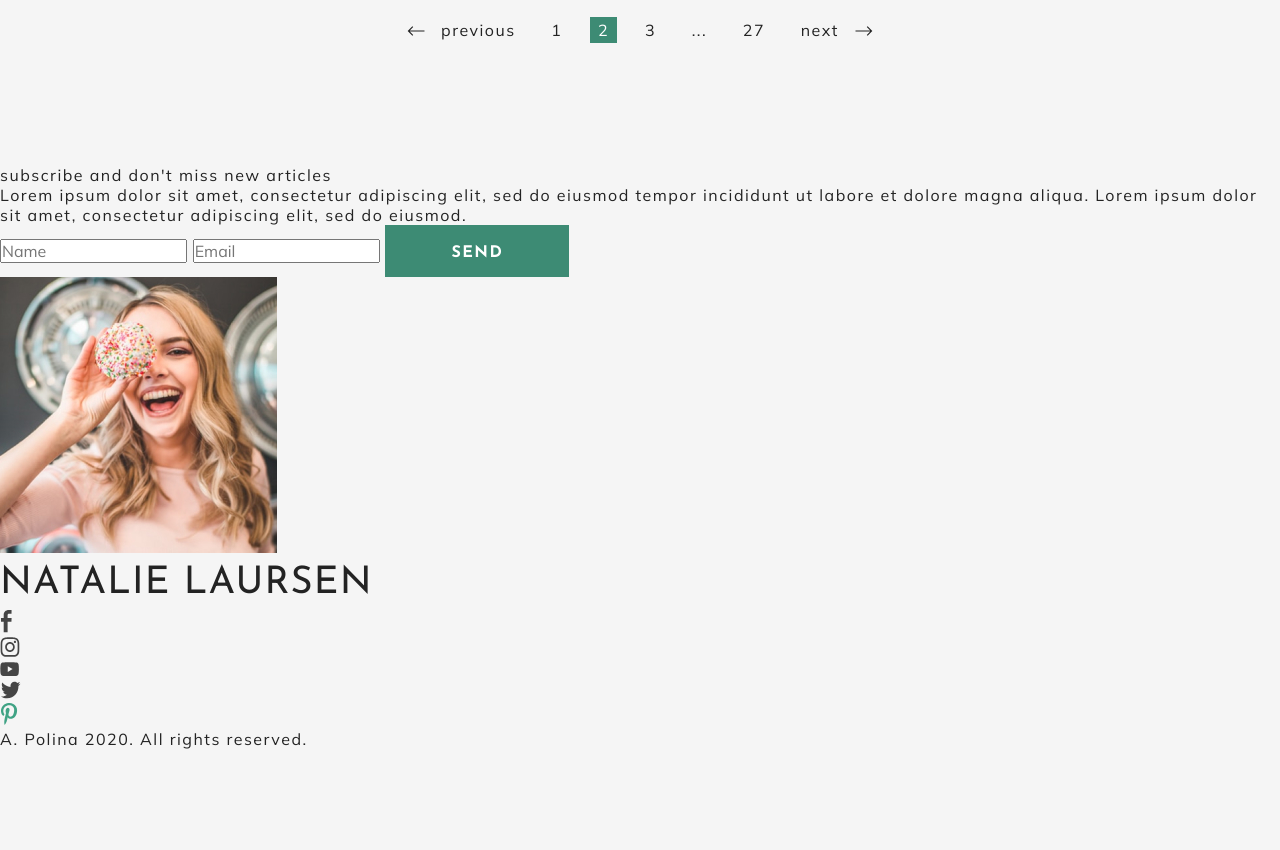
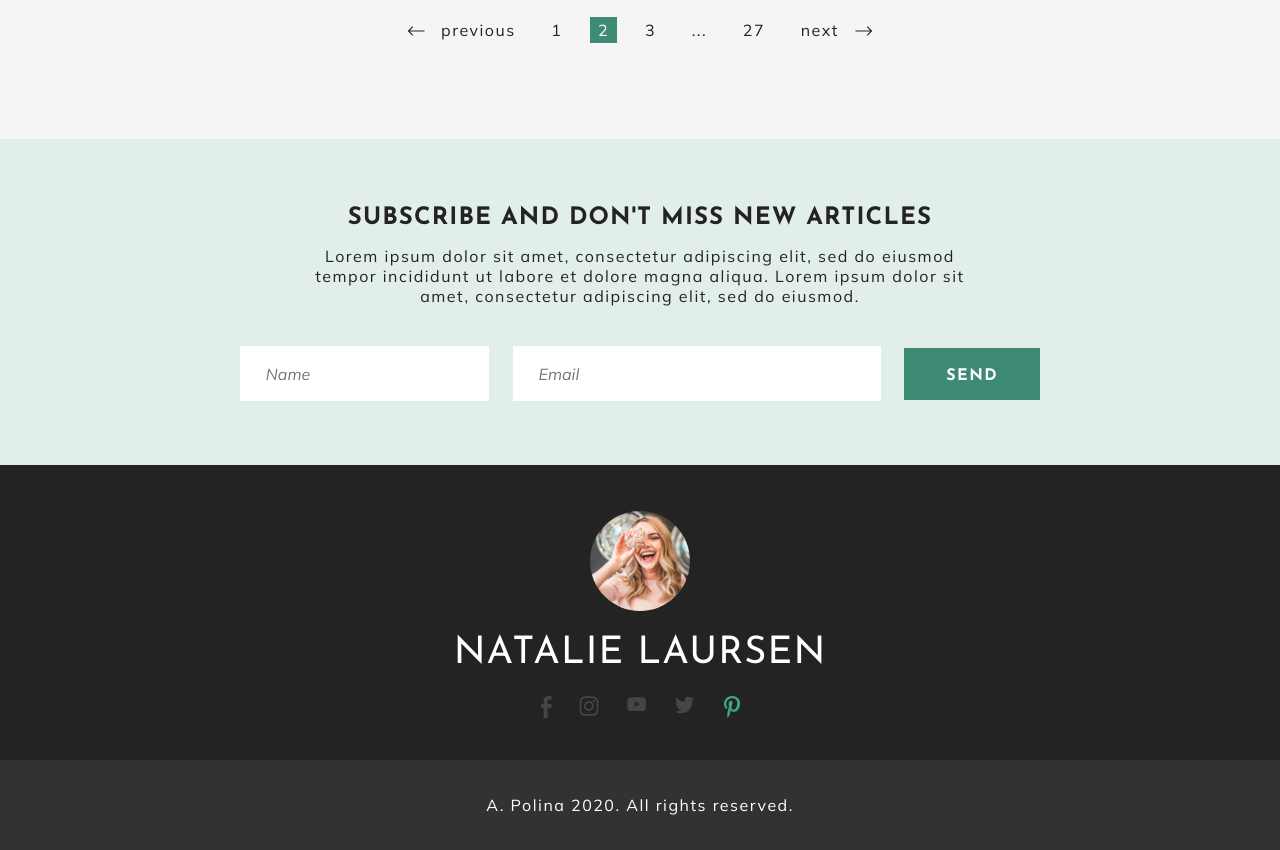
Before and after one commit to TerraCotta777/website-blog, a plain HTML site: page index.html in a window 1280 px wide. Shown: the part 2320-3170 px from the top of the page. Before the commit the page ends 3069 px from the top, so only its background shows below. Drawn offline with Linux system fonts and the light colour scheme.

Commit message:
add styles for form and footer (desktop)

```diff
--- a/index.html
+++ b/index.html
@@ -232,15 +232,25 @@
       </div>
     </section>
     <section class="form page__form">
-      <h3 class="form__title">subscribe and don't miss new articles</h3>
+      <h3 class="form__title title">subscribe and don't miss new articles</h3>
       <p class="form__text">
         Lorem ipsum dolor sit amet, consectetur adipiscing elit, sed do eiusmod
         tempor incididunt ut labore et dolore magna aliqua. Lorem ipsum dolor
         sit amet, consectetur adipiscing elit, sed do eiusmod.
       </p>
       <form>
-        <input type="text" name="name" placeholder="Name" />
-        <input type="text" name="email" placeholder="Email" />
+        <input
+          class="form__input form__input_name"
+          type="text"
+          name="name"
+          placeholder="Name"
+        />
+        <input
+          class="form__input form__input_email"
+          type="text"
+          name="email"
+          placeholder="Email"
+        />
         <button class="form__button button" type="submit">send</button>
       </form>
     </section>
@@ -252,9 +262,8 @@
           alt="author image"
         />
       </div>
-      <a class="footer__logo logo" href="#">Natalie Laursen</a>
-      <div class="social-networks">
-        <ul>
+      <a class="footer__logo logo logo_white" href="#">Natalie Laursen</a>
+      <ul class="social-networks footer__social-network">
         <li class="social-networks__item social-networks__item_white">
           <a href="https://www.facebook.com/"
             ><img src="/src/icons/facebook.svg" alt="facebook icon"
@@ -281,7 +290,6 @@
           /></a>
         </li>
       </ul>
-      </div>
       <div class="footer__copyright">
         <small>A. Polina 2020. All rights reserved.</small>
       </div>
--- a/styles/banner.css
+++ b/styles/banner.css
@@ -33,3 +33,9 @@
   margin: 26px 0 40px 0;
   font-size: 18px;
 }
+
+.promo__button {
+  padding-left: 66px;
+  padding-right: 66px;
+	height: 55px;
+}
--- a/styles/blog.css
+++ b/styles/blog.css
@@ -1,5 +1,5 @@
 .blog {
-  padding: 26px 137px;
+  padding: 26px 137px 0;
   display: grid;
   grid-template-columns: 3fr 1fr;
   grid-template-rows: 1fr, auto;
--- /dev/null
+++ b/styles/footer.css
@@ -0,0 +1,40 @@
+.footer {
+  background-color: var(--color-font-default);
+  padding-top: 46px;
+  display: flex;
+  flex-direction: column;
+  align-items: center;
+}
+
+.footer__avatar {
+  width: 100px;
+  height: 100px;
+  border-radius: 50%;
+  overflow: hidden;
+}
+
+.footer__avatar-img {
+  width: 100%;
+  height: 100%;
+}
+
+.logo_white {
+  color: var(--light-bg-color);
+}
+
+.footer__logo {
+  margin: 16px 0;
+}
+
+.footer__social-network {
+  max-width: 201px;
+  margin-bottom: 37px;
+}
+
+.footer__copyright {
+  width: 100%;
+  text-align: center;
+  background-color: var(--dark-bg-color);
+  padding: 35px 0;
+  color: var(--light-bg-color);
+}
--- /dev/null
+++ b/styles/form.css
@@ -0,0 +1,42 @@
+.form {
+  background-color: var(--form-bg-color);
+  text-align: center;
+	padding: 67px 0 64px;
+}
+
+.form__title {
+	margin-bottom: 16px;
+  font-weight: 700;
+  font-size: 24px;
+}
+
+.form__text {
+	max-width: 691px;
+	margin: 0 auto 40px;
+}
+
+.form__input {
+	padding: 18px 26px;
+	background-color: var(--light-bg-color);
+	border: none;
+	margin-right: 18px;
+	width: 100%;
+	height: 55px;
+}
+
+.form__input::placeholder {
+	font-style: italic;
+}
+
+.form__input_name {
+	max-width: 249px;
+}
+
+.form__input_email {
+	max-width: 368px;
+}
+
+.form__button {
+	padding-left: 42px;
+	padding-right: 42px;
+}
--- a/styles/header.css
+++ b/styles/header.css
@@ -20,8 +20,8 @@
 }
 
 .header__logo {
-	margin-top: 17px;
-	flex-basis: 62%;
+  margin-top: 17px;
+  flex-basis: 62%;
 }
 
 .nav {
@@ -30,7 +30,7 @@
 
 .nav__menu {
   height: 100%;
-	margin-top: 5px;
+  margin-top: 5px;
   display: flex;
   align-items: center;
   justify-content: space-between;
--- a/styles/styles.css
+++ b/styles/styles.css
@@ -1,4 +1,4 @@
-@import url("https://fonts.googleapis.com/css2?family=Josefin+Sans:wght@400;700&family=Mulish:wght@400;600;800&display=swap");
+@import url('https://fonts.googleapis.com/css2?family=Josefin+Sans:wght@400;700&family=Mulish:ital,wght@0,400;0,600;0,800;1,400&display=swap');
 
 @import url("header.css");
 @import url("banner.css");
@@ -6,6 +6,8 @@
 @import url("posts.css");
 @import url("aside.css");
 @import url("pagination.css");
+@import url("form.css");
+@import url("footer.css");
 
 :root {
   --color-primary: #3d8b74;
@@ -33,6 +35,7 @@ ol {
 
 button {
   border: none;
+	cursor: pointer;
 }
 
 .page {
@@ -58,6 +61,7 @@ button {
   text-transform: uppercase;
   font-weight: 700;
   font-size: 16px;
-  padding: 20px 66px 16px;
+	padding-top: 20px;
+	padding-bottom: 16px;
 	letter-spacing: 1.5px;
 }
```
Lines whose indentation alone changed are shown as unchanged.
